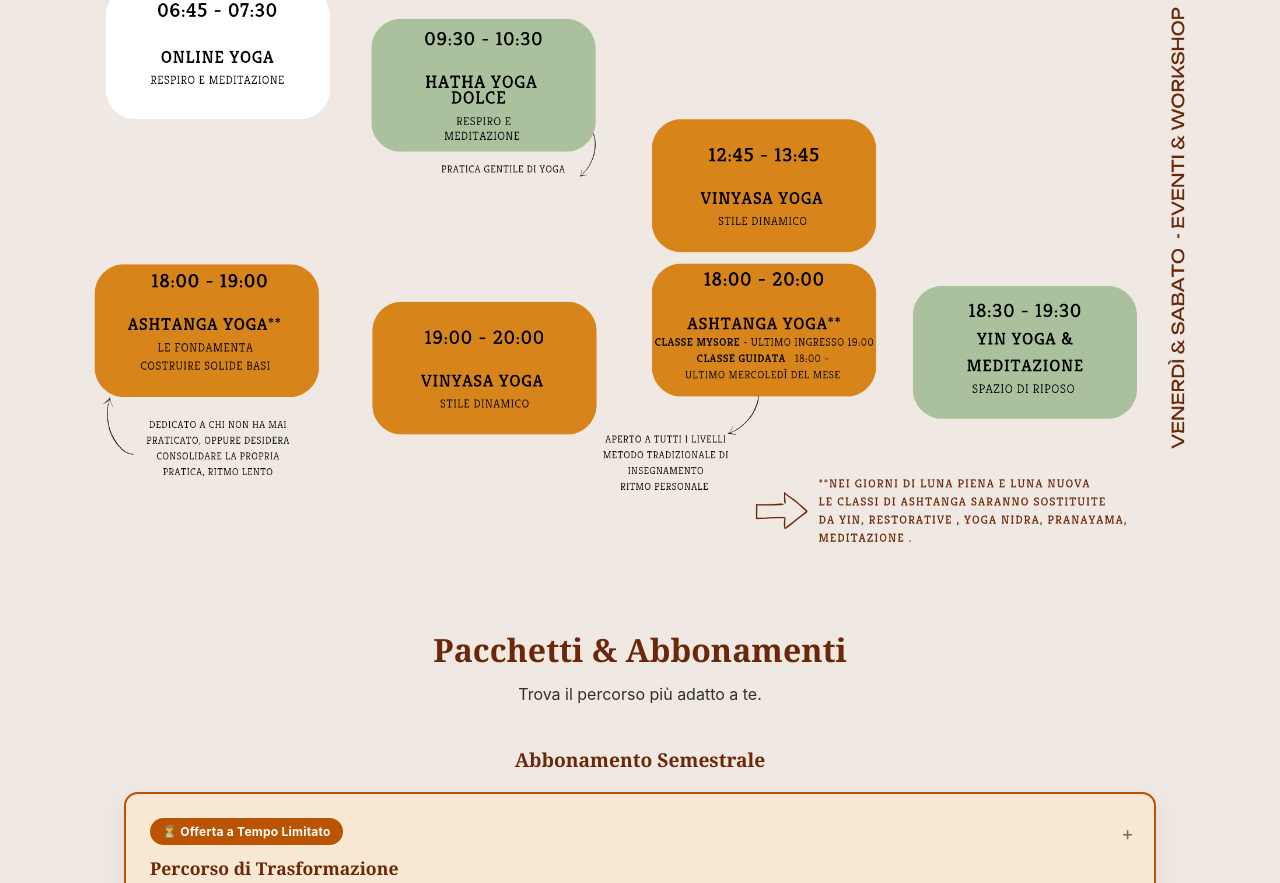
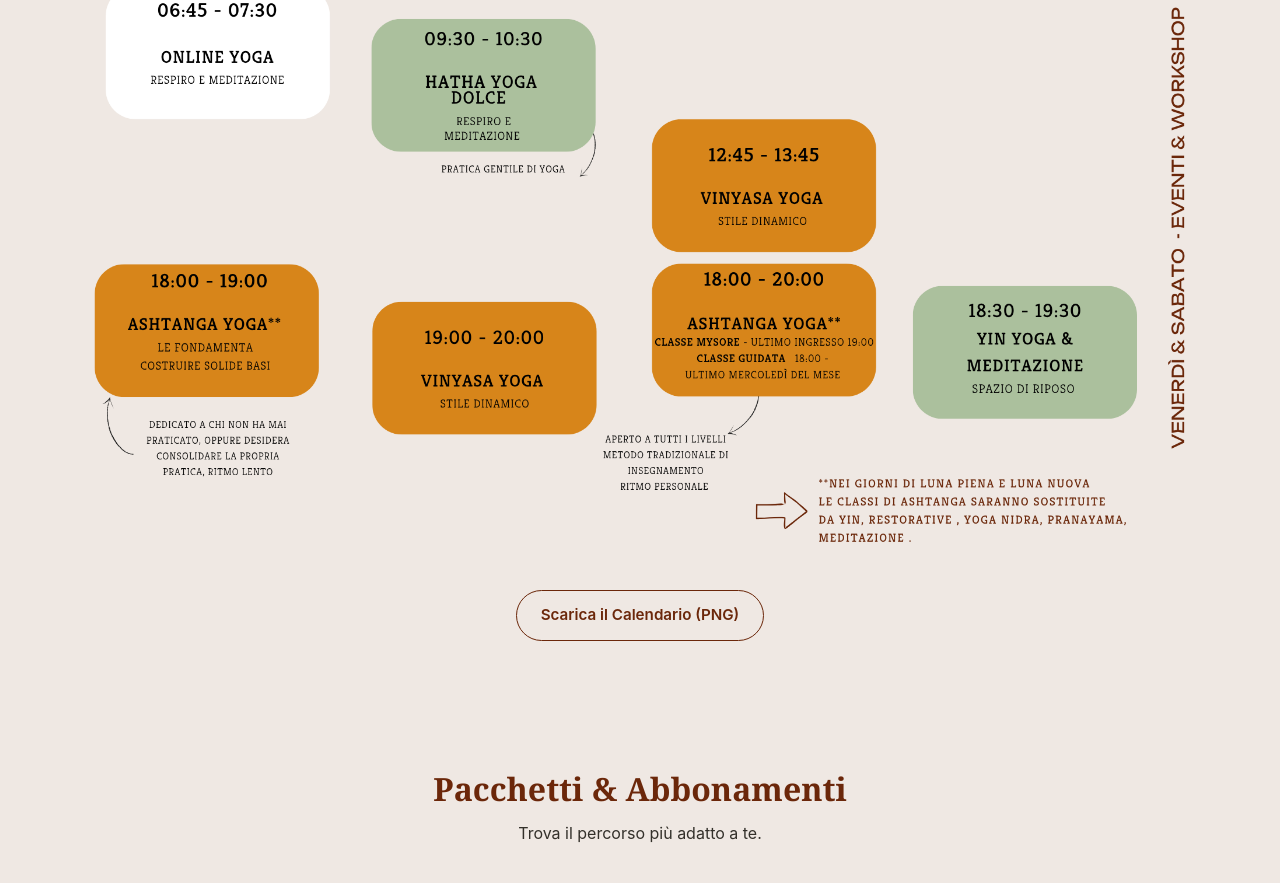
Before and after one commit to StructuredSpace/jennifer-rainoldi-yoga, a website with bundled scripts: page index.html in a window 1280 px wide. Shown: the part 1021-1904 px from the top of the page. Built offline with nearby package versions, Linux system fonts and the light colour scheme.

Commit message:
feat: add download button for the weekly schedule PNG

```diff
--- a/data.js
+++ b/data.js
@@ -52,6 +52,7 @@ export const translations = {
     calendar: {
       heading: "Calendario Lezioni",
       imageAlt: "Orario settimanale delle lezioni di yoga",
+      download: "Scarica il Calendario (PNG)",
     },
     bookyway: {
       heading: "Prenota su Bookyway",
@@ -129,6 +130,7 @@ export const translations = {
     calendar: {
       heading: "Class Schedule",
       imageAlt: "Weekly yoga class schedule",
+      download: "Download the Schedule (PNG)",
     },
     bookyway: {
       heading: "Book on Bookyway",
--- a/index.html
+++ b/index.html
@@ -64,6 +64,7 @@
     <section id="calendar" class="calendar">
       <h2 data-i18n="calendar.heading">Calendario Lezioni</h2>
       <img src="assets/weekly-schedule.png" alt="Orario settimanale delle lezioni di yoga" class="calendar-image" data-i18n-alt="calendar.imageAlt" />
+      <a class="button button--secondary calendar-download" href="assets/weekly-schedule.png" download="orario-lezioni-jennifer-rainoldi.png" data-i18n="calendar.download">Scarica il Calendario (PNG)</a>
     </section>
 
     <section id="pricing" class="pricing">
--- a/styles.css
+++ b/styles.css
@@ -428,9 +428,13 @@ section h2 {
 }
 
 .calendar {
-  padding: 0;
+  padding: 0 0 56px;
   text-align: center;
   background: var(--color-bg);
+}
+
+.calendar-download {
+  margin-top: 32px;
 }
 
 .calendar h2 {
```
